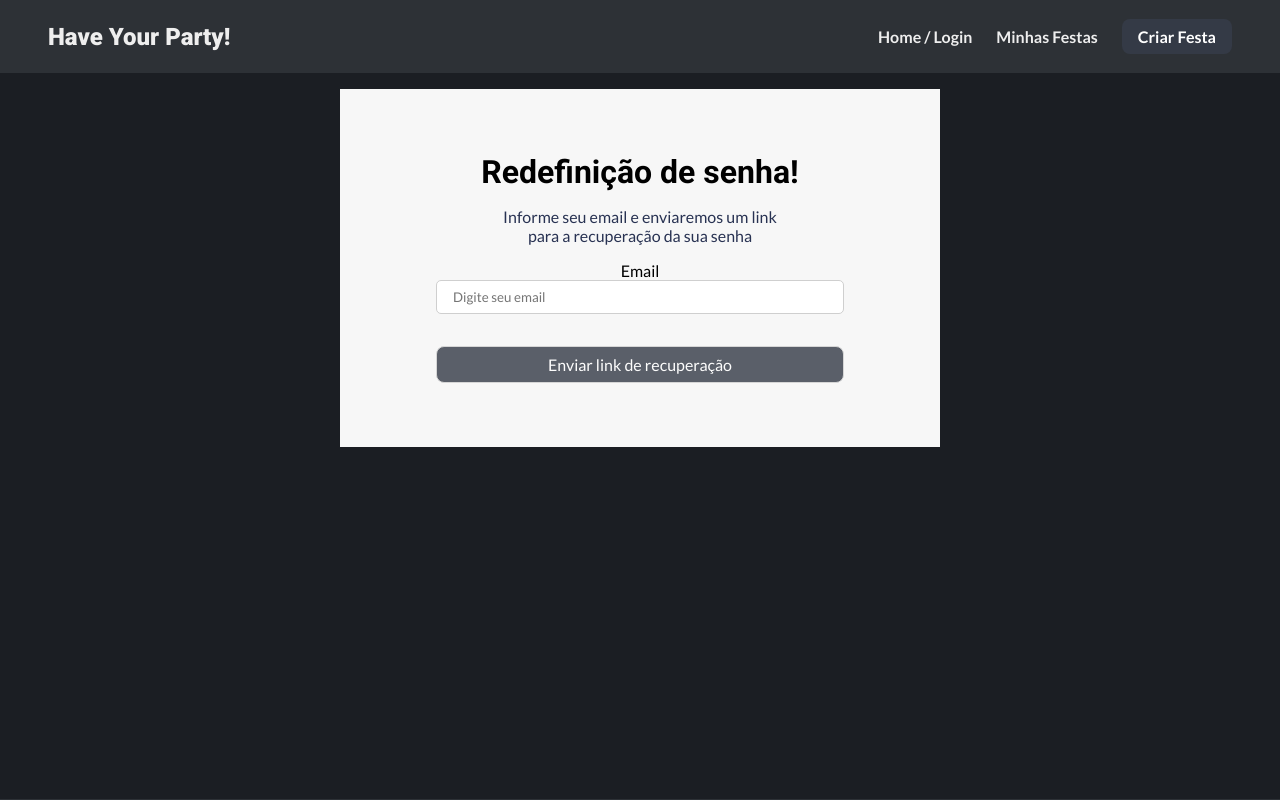
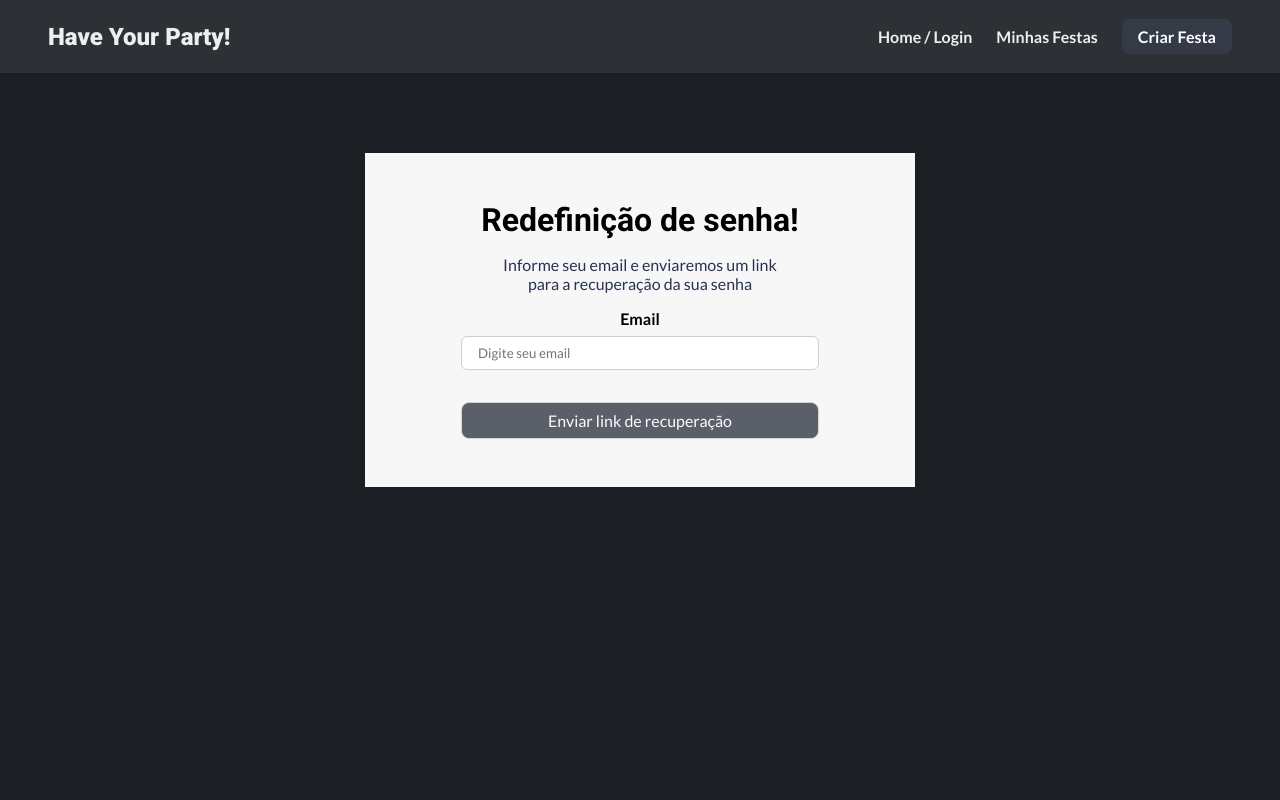
Before and after one commit to vitorfdrangel/Have_Your_Party, a React (Vite) app in the folder frontend/: page /login/forgot-pass in a window 1280 px wide. Shown: the top 800 px of the page. Built offline with nearby package versions, Linux system fonts and the light colour scheme.

Commit message:
Criando forgotpass page

```diff
--- a/frontend/src/routes/ForgotPass.css
+++ b/frontend/src/routes/ForgotPass.css
@@ -1,8 +1,8 @@
 .forgot-pass {
   background-color: #f7f7f7;
-  max-width: 600px;
-  margin: 0 auto;
-  padding: 4rem 6rem;
+  max-width: 550px;
+  margin: 5rem auto;
+  padding: 3rem 6rem;
   text-align: center;
 }
 
@@ -17,16 +17,28 @@
   margin-bottom: 1rem;
 }
 
-.forgot-pass input {
+.forgot-pass label {
   display: flex;
   flex-direction: column;
+  gap: 0.5rem;
+}
+
+.forgot-pass span {
+  font-weight: bold;
+}
+
+.forgot-pass input {
   width: 100%;
 }
 
 .forgot-pass input[type="email"] {
   padding: 0.5rem 1rem;
-  border-radius: 5px;
+  border-radius: 6px;
   border: 1px solid #cfcfcf;
+  margin-bottom: 2rem;
   outline: none;
-  margin-bottom: 2rem;
 }
+
+.forgot-pass input[type="text"]::placeholder {
+  color: #a4a7b4;
+}
```
